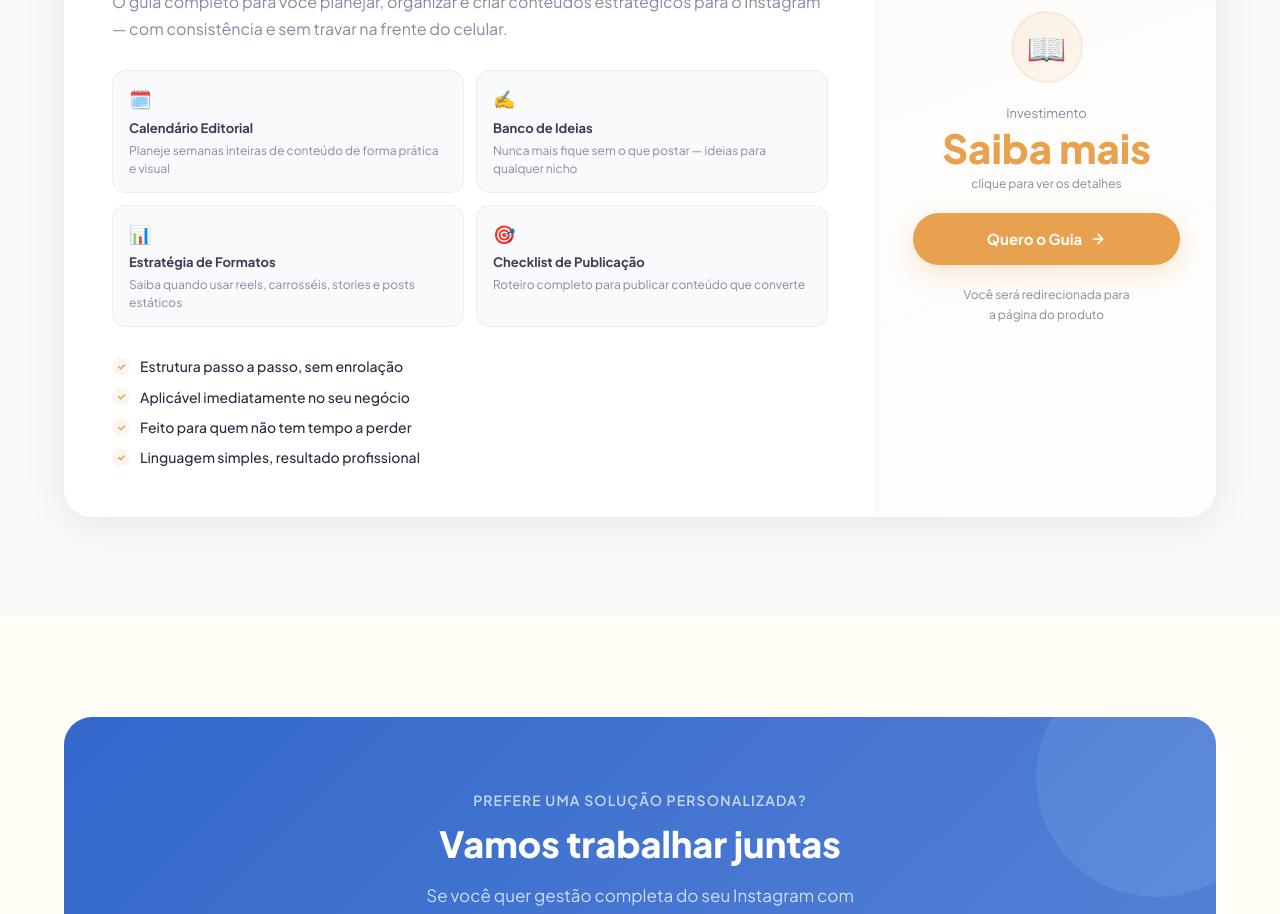
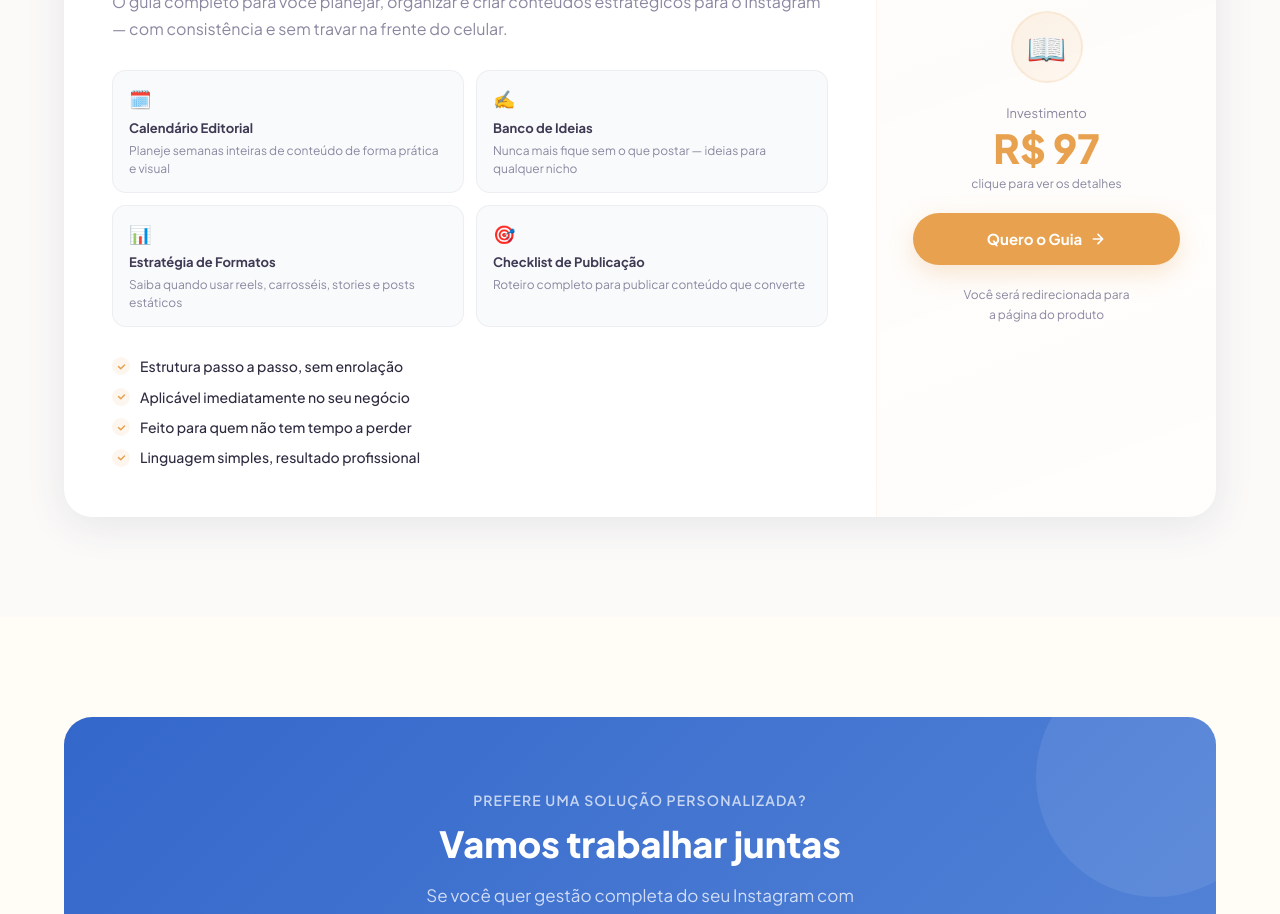
Before and after one commit to emilycomin/emilycominsocialmedia, a React (Vite) app: page /infoprodutos in a window 1280 px wide. Shown: the part 1700-2614 px from the top of the page. Built offline with nearby package versions, Linux system fonts and the light colour scheme.

Commit message:
alterado preço do sprint na página de infoproutos

```diff
--- a/src/pages/Infoprodutos.jsx
+++ b/src/pages/Infoprodutos.jsx
@@ -48,7 +48,7 @@ const products = [
     subtitle: 'Do zero ao calendário completo',
     description:
       'O guia completo para você planejar, organizar e criar conteúdos estratégicos para o Instagram — com consistência e sem travar na frente do celular.',
-    price: 'Saiba mais',
+    price: 'R$ 97',
     priceNote: 'clique para ver os detalhes',
     features: [
       { icon: '🗓️', label: 'Calendário Editorial', desc: 'Planeje semanas inteiras de conteúdo de forma prática e visual' },
```
